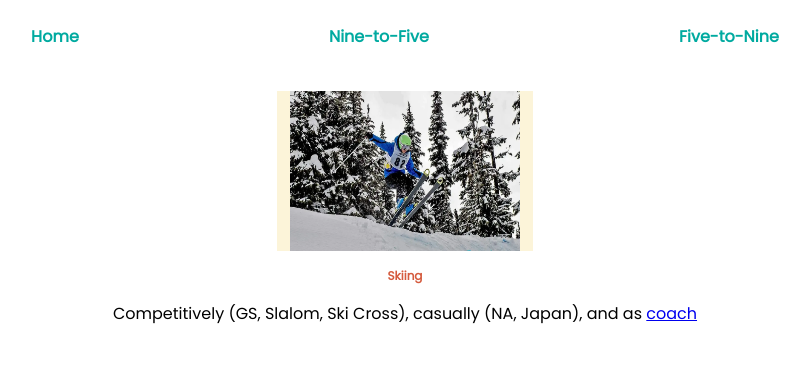
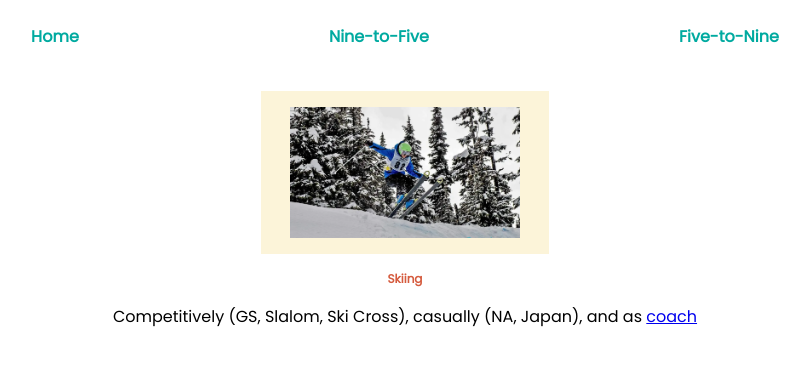
Before and after one commit to MatthewMong/MatthewMong.github.io, a SvelteKit app: page /5to9 in a window 1280 px wide. Shown: the top 366 px of the page, without its empty margins (243-1053 px from the left). Built offline with nearby package versions, Linux system fonts and the light colour scheme.

Commit message:
adjust heights

```diff
--- a/static/styles/styles.css
+++ b/static/styles/styles.css
@@ -37,8 +37,8 @@
 }
 
 :global(.imageBackground) {
-    height: 20vh;
     width: 20vw;
+    padding: 2vh;
     display: flex;
     justify-content: center;
 }
```
